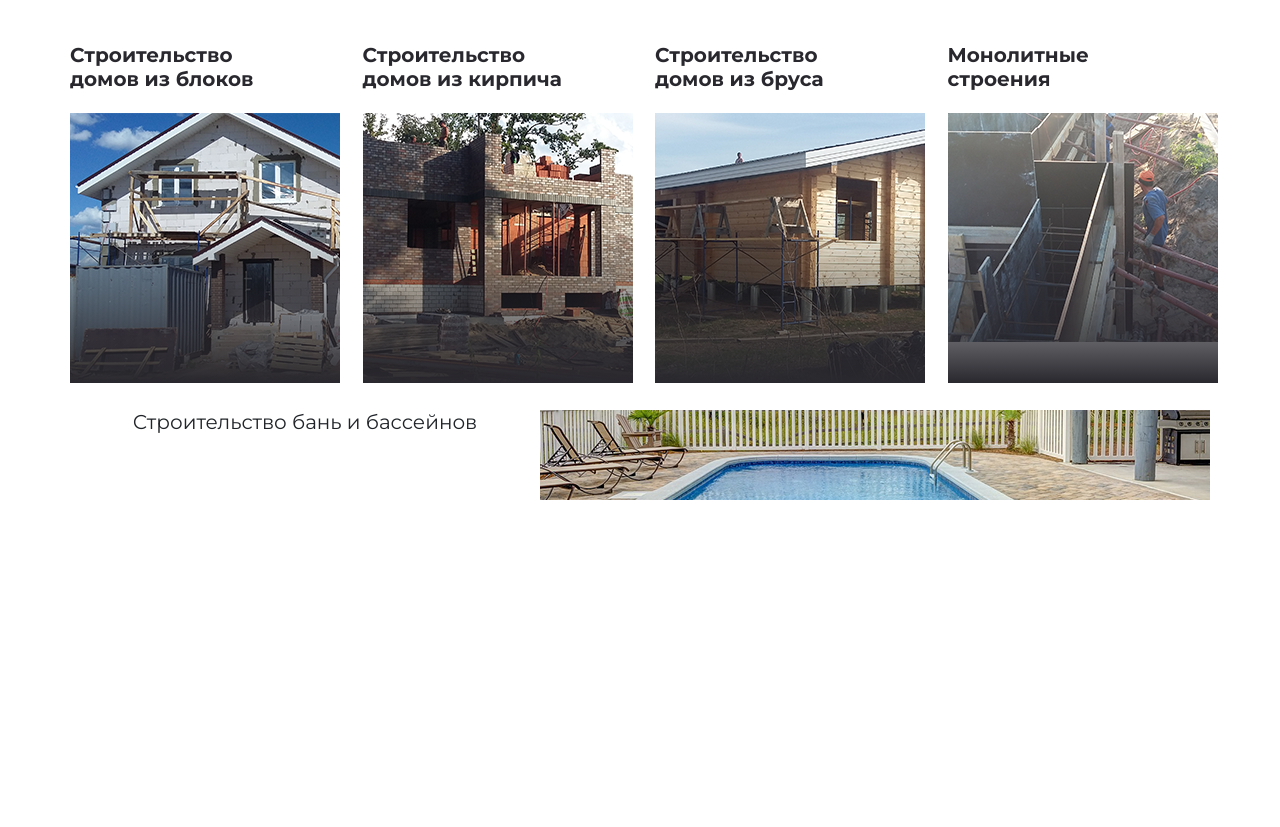
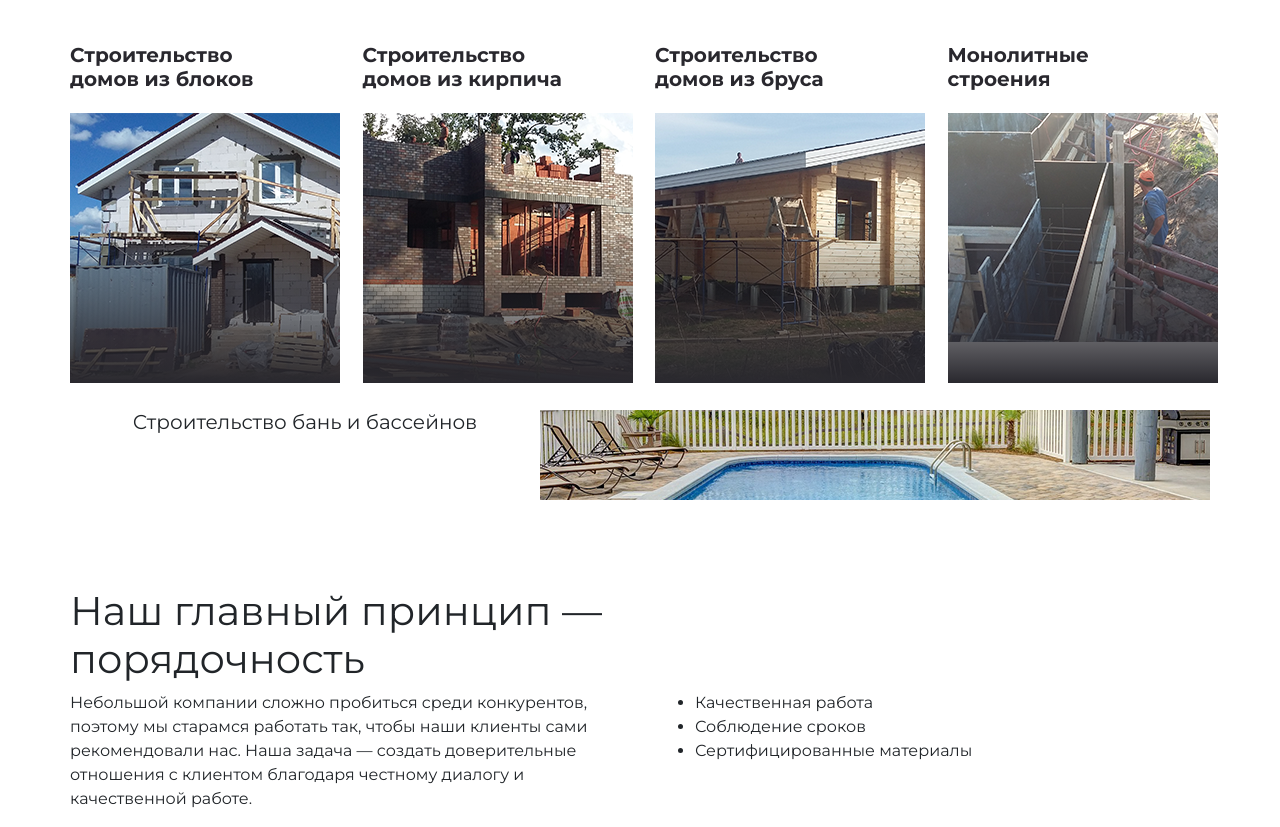
Before and after one commit to coatceatl/cottage, a website: page index.html in a window 1280 px wide. Shown: the part 1061-1888 px from the top of the page. Before the commit the page ends 1561 px from the top, so only its background shows below. Drawn offline with nearby package versions, Linux system fonts and the light colour scheme.

Commit message:
added block points

```diff
--- a/css/style.css
+++ b/css/style.css
@@ -171,3 +171,9 @@ body {
   height: 160px;
   background-image: linear-gradient(to top, #29282e 0%, rgba(41, 40, 46, 0) 100%);
 }
+
+/* points */
+
+.points {
+  margin-top: 87px;
+}
--- a/index.html
+++ b/index.html
@@ -133,6 +133,30 @@
         </div>
       </section>
 
+      <section class='points'>
+        <div class='container'>
+          <div class='row'>
+            <div class='col-lg-12 points__title'>
+              <h1>Наш главный принцип —<br />порядочность</h1>
+            </div>
+            <div class='col-lg-6 points__content'>
+              <p>Небольшой компании сложно пробиться среди конкурентов, поэтому мы старамся
+              работать так, чтобы наши клиенты сами рекомендовали нас. Наша задача — создать
+              доверительные отношения с клиентом благодаря честному диалогу и качественной
+              работе.</p>
+            </div>
+            <div class='col-lg-6 points__description'>
+              <ul class='points__list'>
+                <li class='points__item'>Качественная работа</li>
+                <li class='points__item'>Соблюдение сроков</li>
+                <li class='points__item'>Сертифицированные материалы</li>
+                </li>
+              </ul>
+            </div>
+          </div>
+        </div>
+      </section>
+
     </main>
   </body>
 </html>
```
Also changed, not shown: img/job.png (added), img/quality.png (added), img/time.png (added).
